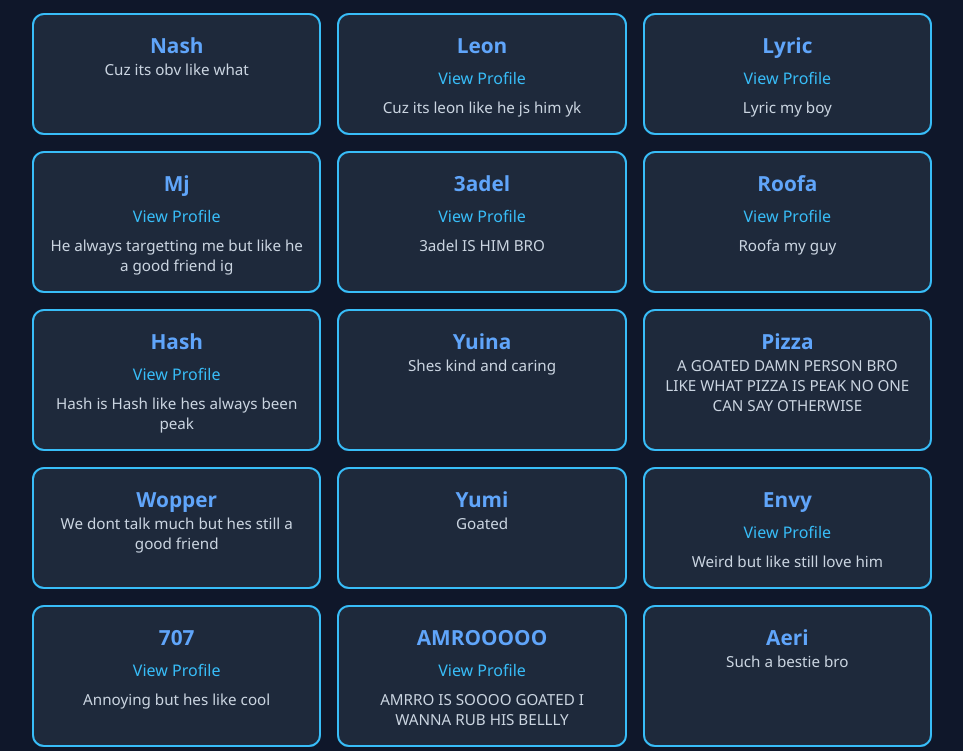
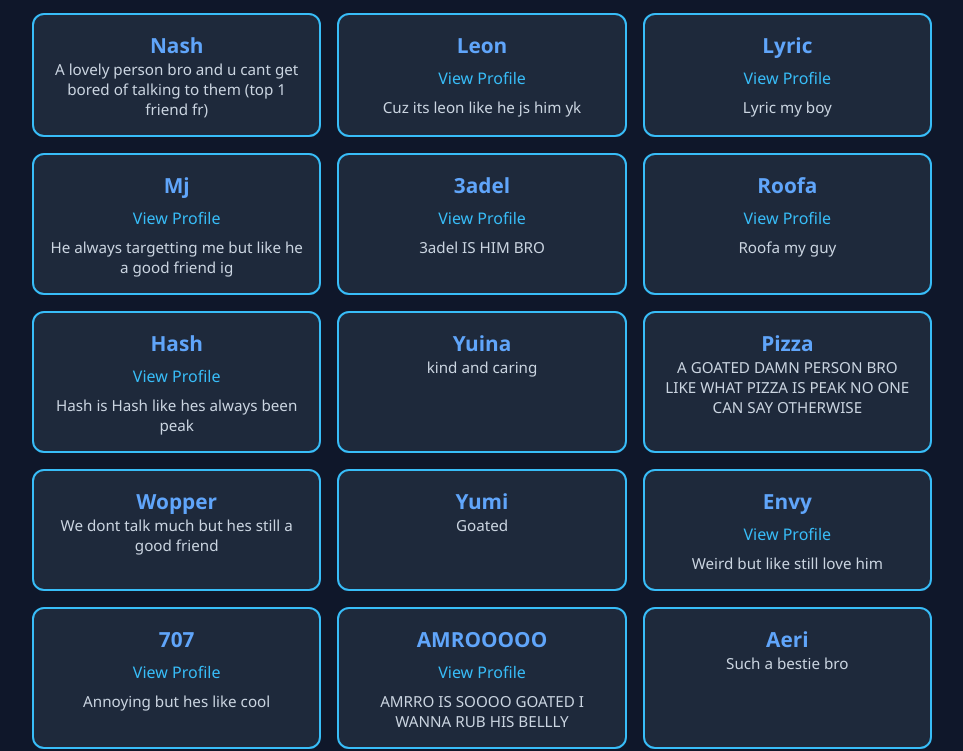
Before and after one commit to KazIDK/kaz-website, a plain HTML site: page friends.html in a window 1280 px wide. Shown: the part 83-834 px from the top of the page, without its empty margins (158-1121 px from the left). Drawn offline with Linux system fonts and the light colour scheme.

Commit message:
Update friends.html

```diff
--- a/friends.html
+++ b/friends.html
@@ -85,7 +85,7 @@
       {
         name: "Nash",
         link: "", // optional
-        reason: "Cuz its obv like what"
+        reason: "A lovely person bro and u cant get bored of talking to them (top 1 friend fr)"
       },
       {
         name: "Leon",
@@ -120,7 +120,7 @@
       {
         name: "Yuina",
         link: "",
-        reason: "Shes kind and caring"
+        reason: "kind and caring"
       },
       {
         name: "Pizza",
```
